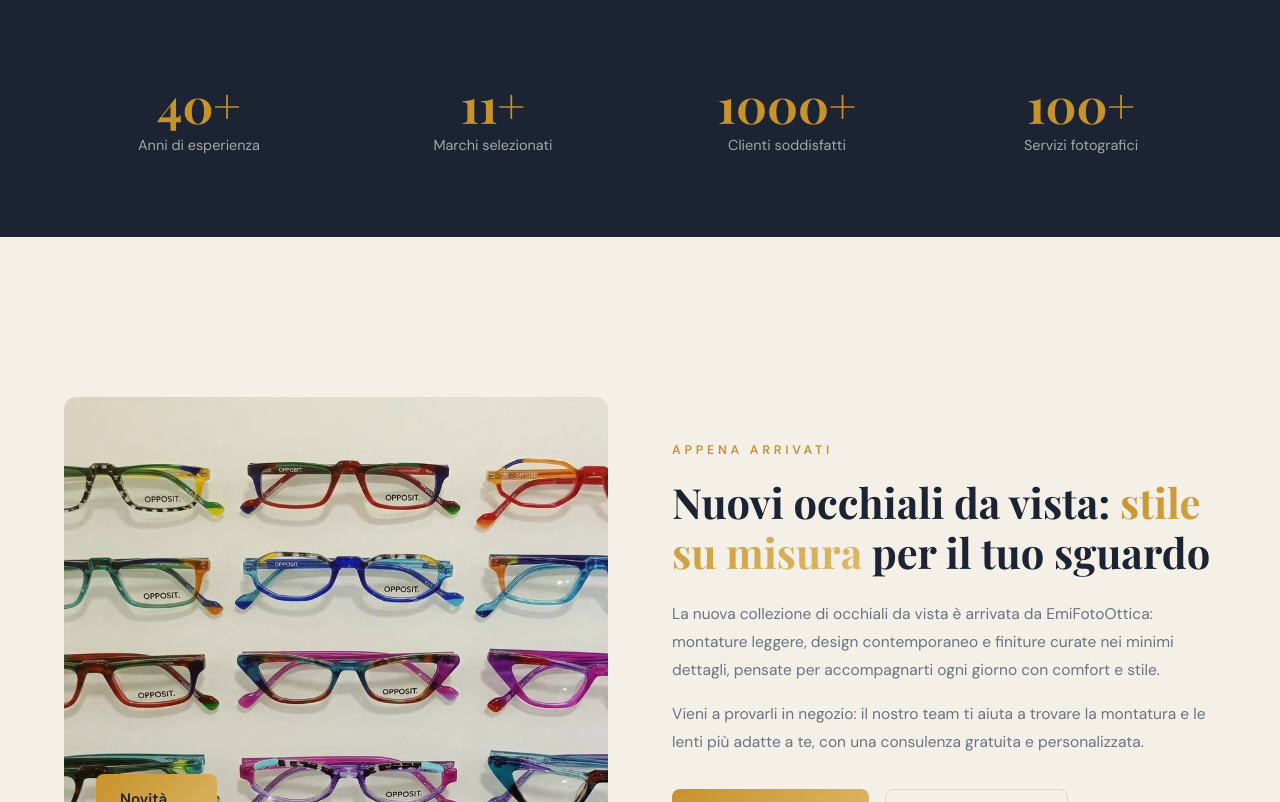
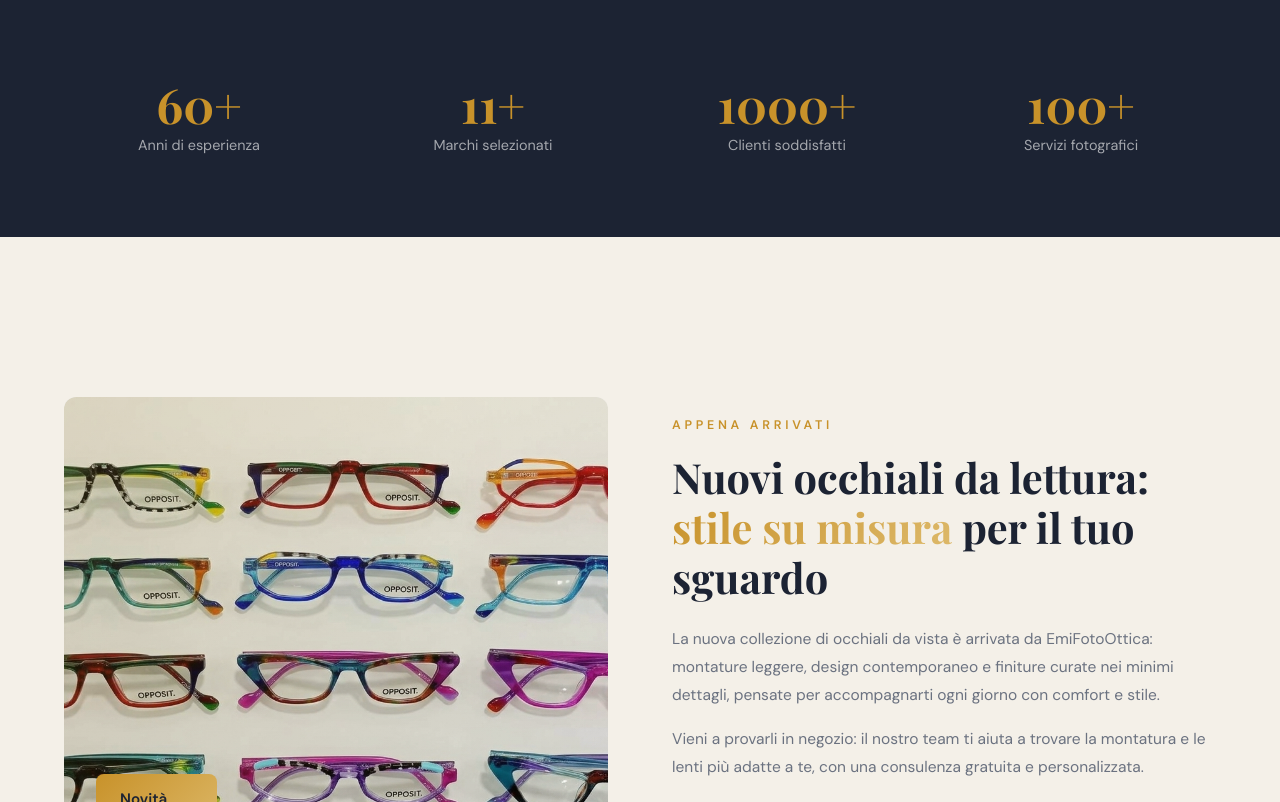
Before and after one commit to ilariavisciglia9-jpg/emifotoottica, a plain HTML site: page index.html in a window 1280 px wide. Shown: the part 720-1522 px from the top of the page. Drawn offline with nearby package versions, Linux system fonts and the light colour scheme; a web font is replaced by a local one.

Commit message:
index.html

```diff
--- a/index.html
+++ b/index.html
@@ -66,7 +66,7 @@
   <section style="background:var(--navy);padding:3rem 0;">
     <div class="container">
       <div class="grid-4">
-        <div class="stat-block"><div class="stat-block__num">40+</div><div class="stat-block__label">Anni di esperienza</div></div>
+        <div class="stat-block"><div class="stat-block__num">60+</div><div class="stat-block__label">Anni di esperienza</div></div>
         <div class="stat-block"><div class="stat-block__num">11+</div><div class="stat-block__label">Marchi selezionati</div></div>
         <div class="stat-block"><div class="stat-block__num">1000+</div><div class="stat-block__label">Clienti soddisfatti</div></div>
         <div class="stat-block"><div class="stat-block__num">100+</div><div class="stat-block__label">Servizi fotografici</div></div>
@@ -84,7 +84,7 @@
         </div>
         <div class="mission-content reveal" style="transition-delay:.2s">
           <p class="eyebrow">Appena Arrivati</p>
-          <h2>Nuovi occhiali da vista: <span class="text-gold-gradient">stile su misura</span> per il tuo sguardo</h2>
+          <h2>Nuovi occhiali da lettura: <span class="text-gold-gradient">stile su misura</span> per il tuo sguardo</h2>
           <p>La nuova collezione di occhiali da vista è arrivata da EmiFotoOttica: montature leggere, design contemporaneo e finiture curate nei minimi dettagli, pensate per accompagnarti ogni giorno con comfort e stile.</p>
           <p>Vieni a provarli in negozio: il nostro team ti aiuta a trovare la montatura e le lenti più adatte a te, con una consulenza gratuita e personalizzata.</p>
           <div style="margin-top:2rem;display:flex;gap:1rem;flex-wrap:wrap;">
```
